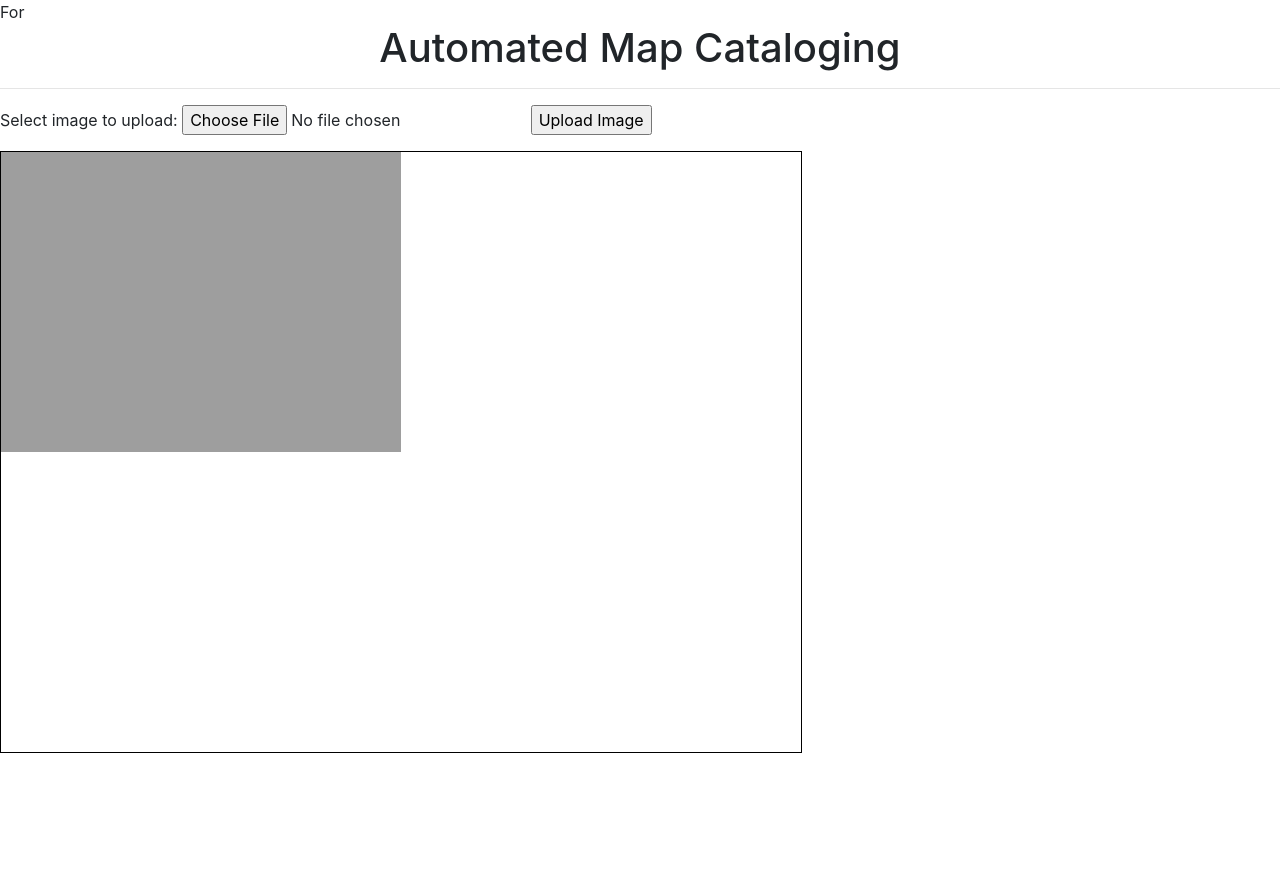
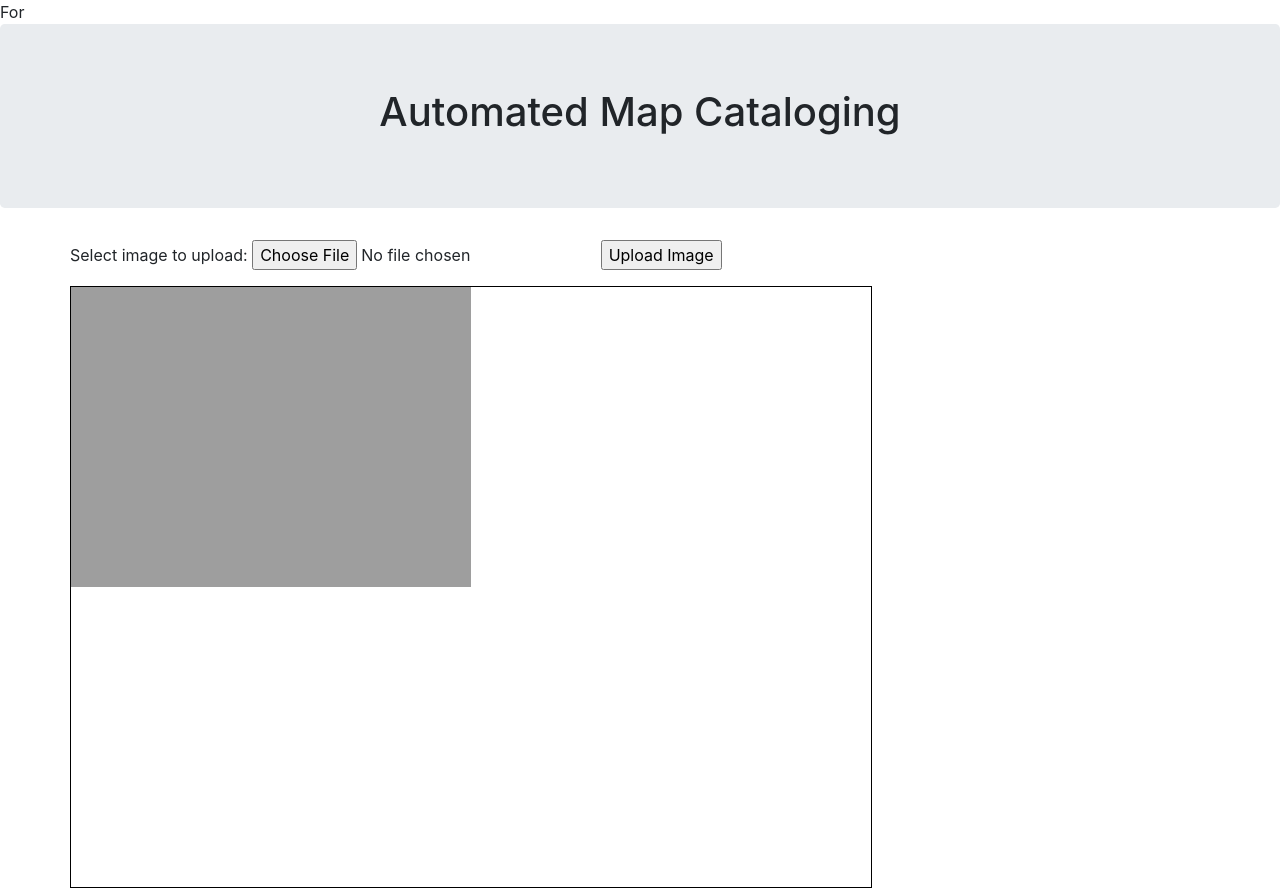
Before and after one commit to hreeves19/HCIProject, a PHP site: page /ImageEditor.php in a window 1280 px wide. Before the commit the page ends 753 px from the top, so only its background shows below. Run offline with PHP 8.4, Linux system fonts and the light colour scheme; some libraries are stand-ins or nearby versions.

Commit message:
Adding bootstrap CDN

```diff
--- a/Forms/ImageEditor.php
+++ b/Forms/ImageEditor.php
@@ -21,16 +21,22 @@ For<?php
 </head>
 <title>Index</title>
 <body>
+<div class="jumbotron">
     <h1 style="text-align: center;">Automated Map Cataloging</h1>
-<hr>
+</div>
+<div class="container">
+    <!-- Image Uploading -->
+    <div class="row">
         <form action="../Scripts/ProcessImage.php" method="post" enctype="multipart/form-data">
             Select image to upload:
             <input type="file" name="fileToUpload" id="fileToUpload">
             <input type="submit" value="Upload Image" name="submit">
         </form>
-
+    </div>
+    <div class="row">
         <canvas id="canvasEdit" style="border:1px solid #000000;"></canvas>
-
+    </div>
+</div>
 </body>
 <script>
 
```
Lines whose indentation alone changed are shown as unchanged.
